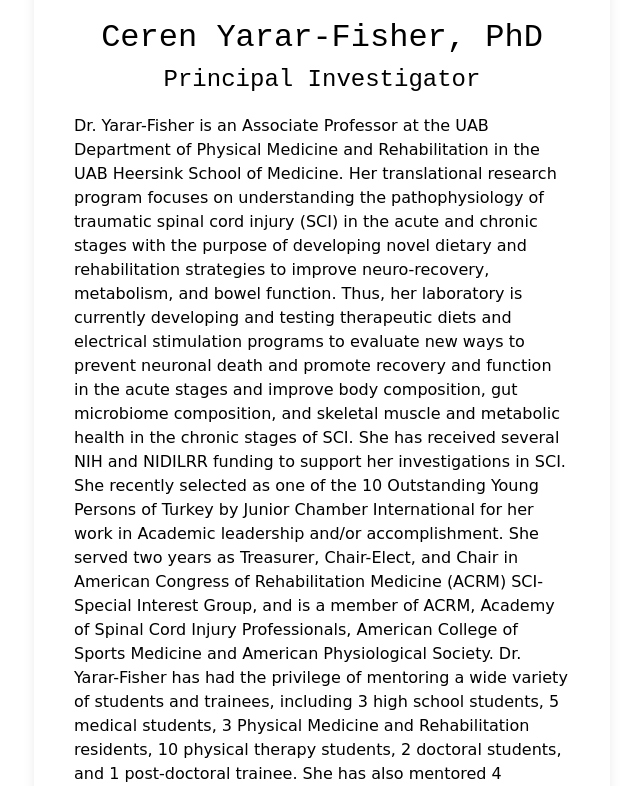
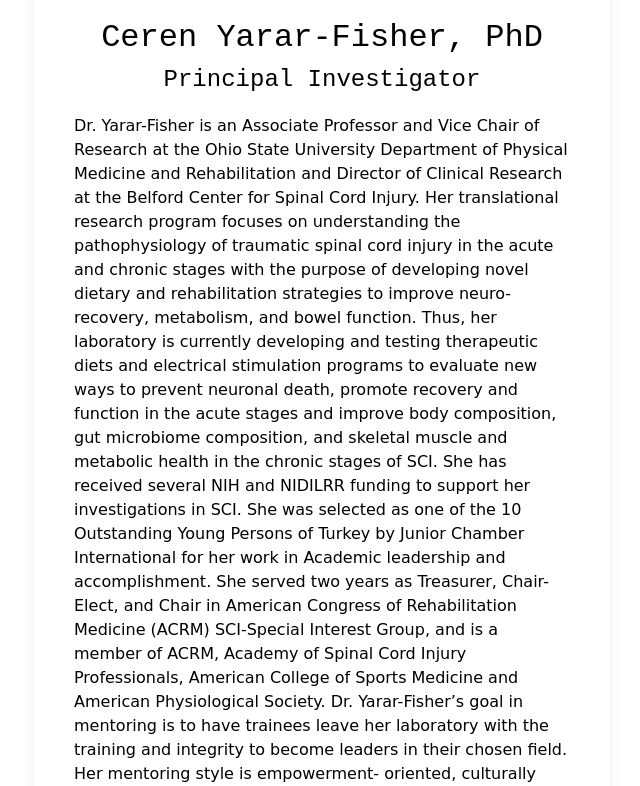
Before and after one commit to Slap-a-tha-Bass/pro-sci-tailwind, a Next.js app: page /team in a window 1280 px wide. Shown: the part 434-1220 px from the top of the page, without its empty margins (318-958 px from the left). Built offline with nearby package versions, Linux system fonts and the light colour scheme.

Commit message:
style: gallery && research content

```diff
--- a/src/app/gallery/page.tsx
+++ b/src/app/gallery/page.tsx
@@ -2,7 +2,7 @@ import Image from "next/image";
 
 export default function Gallery() {
   return (
-    <main className="container grid grid-cols-1 place-items-center gap-16 py-16">
+    <main className="container flex justify-center flex-wrap gap-16 py-16 mx-auto">
       <Image
         src="/gallery/1.jpg"
         alt="Picture of the author"
@@ -115,13 +115,6 @@ export default function Gallery() {
         width={300}
         className="h-96 w-80 rounded"
       />
-      <Image
-        src="/gallery/50.png"
-        alt="Picture of the author"
-        height={400}
-        width={300}
-        className="h-96 w-80 rounded"
-      />
     </main>
   );
 }
--- a/src/app/research/page.tsx
+++ b/src/app/research/page.tsx
@@ -1,6 +1,8 @@
+import Link from "next/link";
 import CallToAction from "../../components/callToAction";
 import ResearchCard from "../../components/researchCard";
 import { articles } from "../../lib/articles";
+import ArrowUpRight from "../icons/arrow-up-right";
 export default function Research() {
   return (
     <div>
@@ -18,6 +20,18 @@ export default function Research() {
           />
         ))}
       </div>
+      <div className="flex justify-center py-5 text-white bg-gray-900 max-w-xl mx-auto mt-4 rounded-lg">
+        <div className="flex flex-col">
+          <p>See Complete List of Published Work</p>
+          <Link
+            href="https://www.ncbi.nlm.nih.gov/myncbi/12Gt-u0x4-t5d/bibliography/public"
+            target="_blank"
+            className="flex items-center justify-center max-w-max font-bold shadow-white hover:shadow-whitelg rounded-lg py-2 px-4 mx-auto mt-4"
+          >
+            All Publications <ArrowUpRight />
+          </Link>
+        </div>
+      </div>
       <CallToAction marginTop="mt-8" marginBottom="mb-4" />
     </div>
   );
--- a/src/app/team/page.tsx
+++ b/src/app/team/page.tsx
@@ -9,18 +9,40 @@ export default function Team() {
         name="Ceren Yarar-Fisher, PhD"
         title="Principal Investigator"
         image="/headshots/Ceren-headshot.jpg"
-        bio={`Dr. Yarar-Fisher is an Associate Professor at the UAB Department of Physical Medicine and Rehabilitation in the UAB Heersink School of Medicine.
-        Her translational research program focuses on understanding the pathophysiology of traumatic spinal cord injury (SCI) in the acute and chronic stages
-        with the purpose of developing novel dietary and rehabilitation strategies to improve neuro-recovery, metabolism, and bowel function. Thus, her laboratory
-        is currently developing and testing therapeutic diets and electrical stimulation programs to evaluate new ways to prevent neuronal death and promote recovery
-        and function in the acute stages and improve body composition, gut microbiome composition, and skeletal muscle and metabolic health in the chronic stages of
-        SCI. She has received several NIH and NIDILRR funding to support her investigations in SCI. She recently selected as one of the 10 Outstanding Young Persons
-        of Turkey by Junior Chamber International for her work in Academic leadership and/or accomplishment. She served two years as Treasurer, Chair-Elect, and Chair
-        in American Congress of Rehabilitation Medicine (ACRM) SCI-Special Interest Group, and is a member of ACRM, Academy of Spinal Cord Injury Professionals, American
-        College of Sports Medicine and American Physiological Society. Dr. Yarar-Fisher has had the privilege of mentoring a wide variety of students and trainees,
-        including 3 high school students, 5 medical students, 3 Physical Medicine and Rehabilitation residents, 10 physical therapy students, 2 doctoral students,
-        and 1 post-doctoral trainee. She has also mentored 4 international visiting doctoral students and 2 visiting faculty from Hacettepe University/Turkey via Erasmus
-        International Credit Mobility Program. Among her students, over 70% are racial ethnic minorities.`}
+        bio={`Dr. Yarar-Fisher is an Associate Professor and Vice Chair of Research at the Ohio State
+        University Department of Physical Medicine and Rehabilitation and Director of Clinical Research
+        at the Belford Center for Spinal Cord Injury. Her translational research program focuses on
+        understanding the pathophysiology of traumatic spinal cord injury in the acute and chronic
+        stages with the purpose of developing novel dietary and rehabilitation strategies to improve
+        neuro-recovery, metabolism, and bowel function. Thus, her laboratory is currently developing
+        and testing therapeutic diets and electrical stimulation programs to evaluate new ways to
+        prevent neuronal death, promote recovery and function in the acute stages and improve body
+        composition, gut microbiome composition, and skeletal muscle and metabolic health in the
+        chronic stages of SCI. She has received several NIH and NIDILRR funding to support her
+        investigations in SCI. She was selected as one of the 10 Outstanding Young Persons of Turkey
+        by Junior Chamber International for her work in Academic leadership and accomplishment. She
+        served two years as Treasurer, Chair-Elect, and Chair in American Congress of Rehabilitation
+        Medicine (ACRM) SCI-Special Interest Group, and is a member of ACRM, Academy of Spinal
+        Cord Injury Professionals, American College of Sports Medicine and American Physiological
+        Society.
+        Dr. Yarar-Fisher’s goal in mentoring is to have trainees leave her laboratory with the training
+        and integrity to become leaders in their chosen field. Her mentoring style is empowerment-
+        oriented, culturally sensitive, and excellence-driven. Dr. Yarar-Fisher intentionally created a
+        space within her laboratory that harnesses her team’s collective interests to build a strong team
+        with a common goal of contributing discoveries in SCI research and medicine and improving the
+        quality of life for those impacted by the injury while recognizing and celebrating her team’s
+        diverse backgrounds and identities. She believes science works best to produce novel insights
+        when influenced by diverse ideas from individuals working together. She has had the privilege
+        of mentoring a wide variety of students and trainees, including 3 high school students, 6 medical
+        students, 4 Physical Medicine and Rehabilitation residents, 12 physical therapy students, 2
+        doctoral students, and 1 post-doctoral trainee. She has also mentored 4 international visiting
+        doctoral students and 2 visiting faculty from Hacettepe University/Turkey via Erasmus
+        International Credit Mobility Program.
+        Throughout her career, Dr. Yarar-Fisher has devoted time to support the critical peer-review
+        process, serving as an editorial board member of a prestigious SCI journal, an active
+        manuscript reviewer for several peer-reviewed journals, abstract reviewer for prestigious
+        organizations including the ACRM, and ad-hoc reviewer for the various NIH, DOD, NIDILRR
+        study sections.`}
       />
       <TeamCard
         name="Jia Li, PhD"
--- a/src/components/header.tsx
+++ b/src/components/header.tsx
@@ -40,11 +40,11 @@ export default function Header() {
       href: "/research",
       current: pathname === "/research" ? true : false,
     },
-    {
-      name: "Education",
-      href: "/education",
-      current: pathname === "/education" ? true : false,
-    },
+    // {
+    //   name: "Education",
+    //   href: "/education",
+    //   current: pathname === "/education" ? true : false,
+    // },
     {
       name: "Contact",
       href: "/contact",
```
Also changed, not shown: public/gallery/50.png (deleted).
